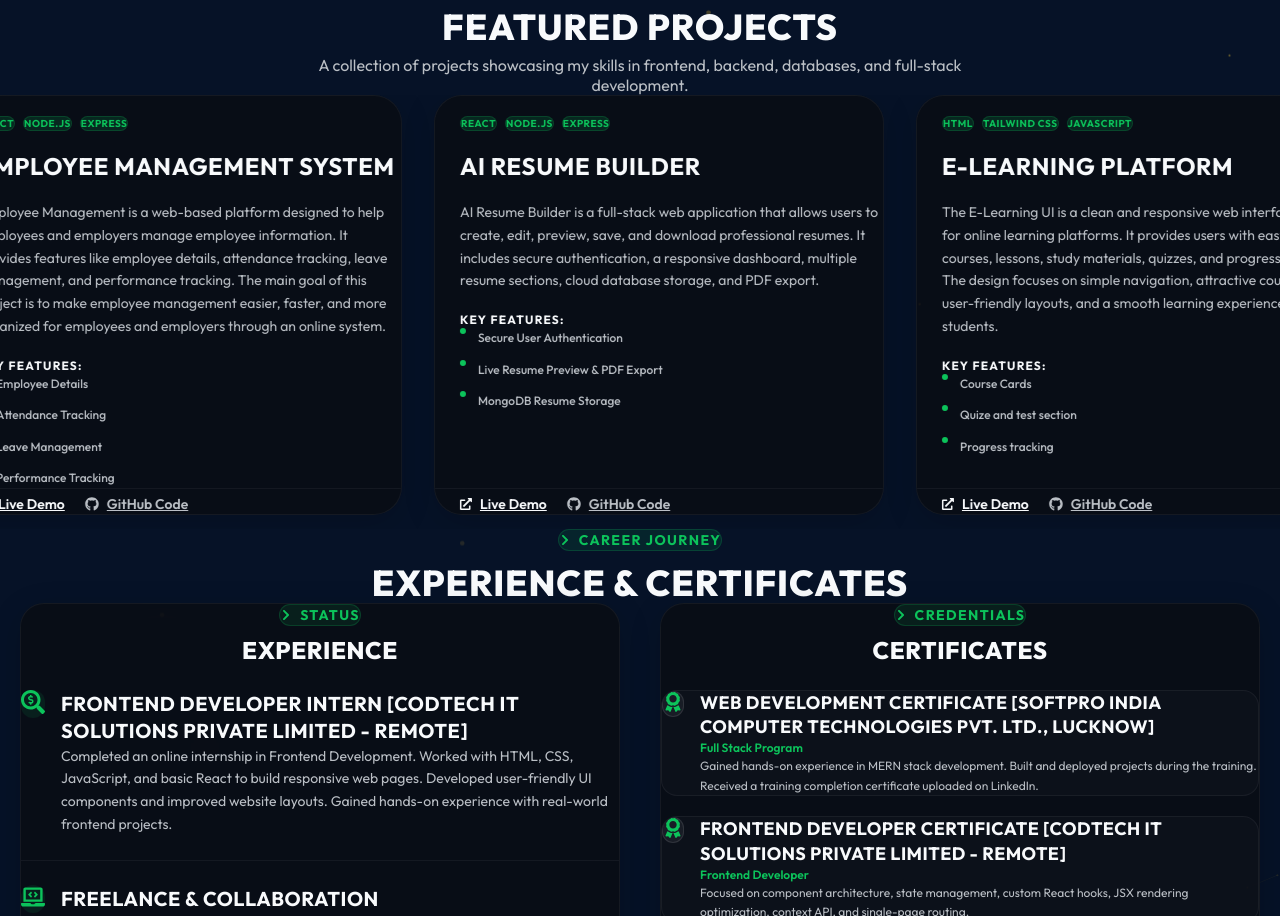
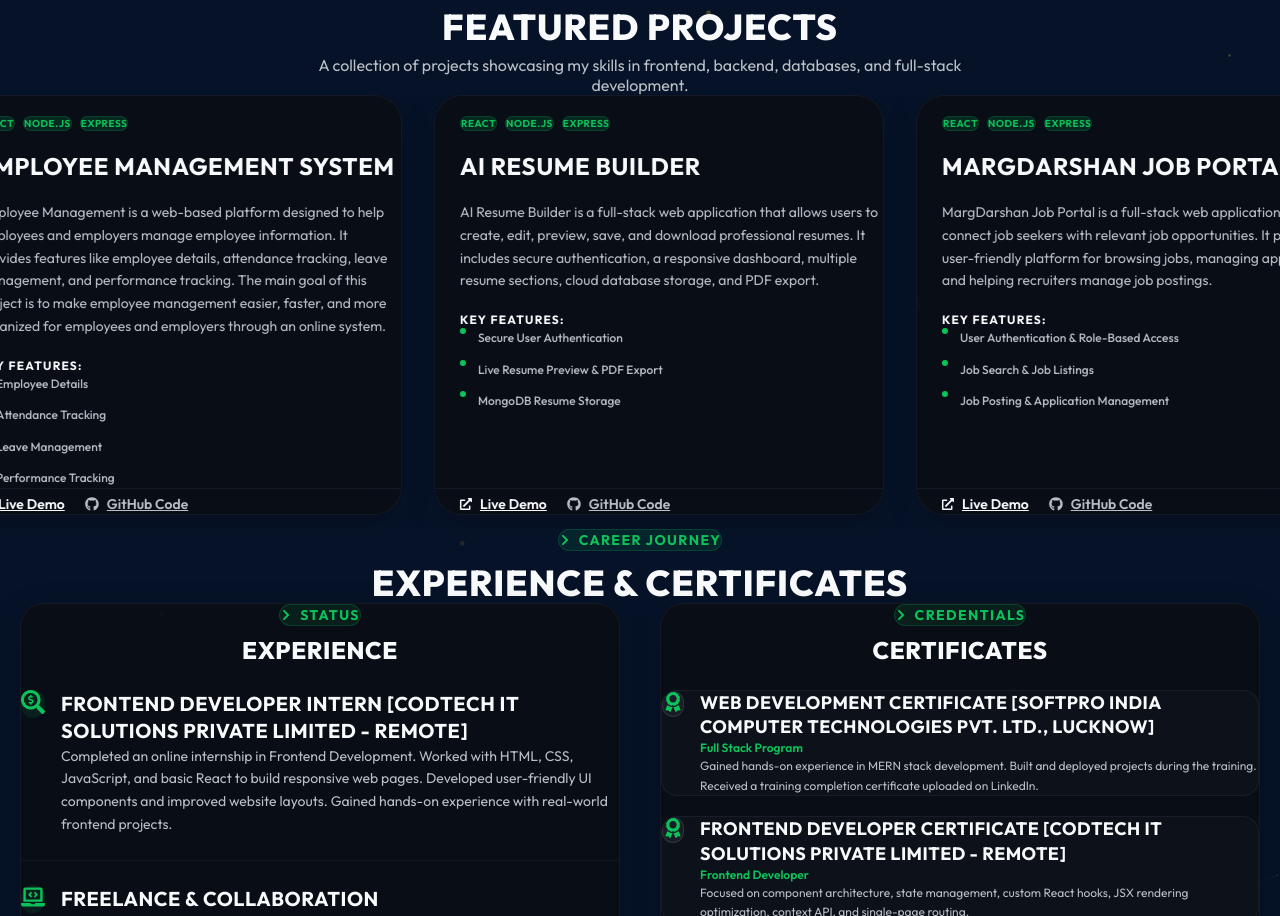
Before and after one commit to ayushthakur988989/Portfolio, a React (Vite) app in the folder frontend/: page / in a window 1280 px wide. Shown: the part 2189-3105 px from the top of the page. Built offline with nearby package versions, Linux system fonts and the light colour scheme; no server answers; a web font is replaced by a local one.

Commit message:
some project correction

```diff
--- a/frontend/src/components/Projects.jsx
+++ b/frontend/src/components/Projects.jsx
@@ -31,22 +31,30 @@ const projects = [
     live: 'https://ai-resume-eosin-one.vercel.app/',
     github: 'https://github.com/ayushthakur988989/ai-resume',
   },
-  {
-    name: 'E-Learning Platform',
-    desc: 'The E-Learning UI is a clean and responsive web interface designed for online learning platforms. It provides users with easy access to courses, lessons, study materials, quizzes, and progress tracking. The design focuses on simple navigation, attractive course cards, user-friendly layouts, and a smooth learning experience for students.',
-    tech: ['HTML', 'Tailwind CSS', 'JavaScript', 'CSS'],
-    features: ['Course Cards', 'Quize and test section', 'Progress tracking'],
-    live: 'https://github.com/ayushthakur988989/E-LEARNING-PLATFORM-UI',
-    github: 'https://github.com/ayushthakur988989',
-  },
-  {
-    name: 'Real-time chat application',
-    desc: 'A Real-Time Chat Application is a web-based messaging platform that allows users to send and receive messages instantly. It provides a smooth communication experience with features like live chat, user authentication, online/offline status, and message history. The main goal of this project is to make communication fast, secure, and user-friendly.',
-    tech: ['HTML', 'Tailwind CSS', 'Json', 'JavaScript'],
-    features: ['Instant massaging', 'User authentication', 'Online/Offline status'],
-    live: 'https://github.com/ayushthakur988989/-REAL-TIME-CHAT-APPLICATION',
-    github: 'https://github.com/ayushthakur988989',
-  },
+ {
+  name: 'MargDarshan Job Portal',
+  desc: 'MargDarshan Job Portal is a full-stack web application designed to connect job seekers with relevant job opportunities. It provides a user-friendly platform for browsing jobs, managing applications, and helping recruiters manage job postings.',
+  tech: ['React', 'Node.js', 'Express', 'MongoDB', 'CSS'],
+  features: [
+    'User Authentication & Role-Based Access',
+    'Job Search & Job Listings',
+    'Job Posting & Application Management',
+  ],
+  live: 'https://marg-darshan-jobportal.vercel.app/',
+  github: 'https://github.com/ayushthakur988989/MargDarshan-jobportal',
+},
+ {
+  name: 'Cricketer Portfolio',
+  desc: 'Cricketer Portfolio is a modern and interactive personal portfolio website designed for a professional cricketer. It showcases the player profile, achievements, career highlights, skills, statistics, and other important information through a responsive and engaging user interface.',
+  tech: ['React', 'JavaScript', 'CSS', 'Three.js', 'React Three Fiber'],
+  features: [
+    'Interactive Player Profile & Hero Section',
+    'Career Highlights & Achievements',
+    'Responsive Modern Sports UI',
+  ],
+  live: 'https://cricketer-portfolio-one.vercel.app/',
+  github: 'https://github.com/ayushthakur988989/cricketer-portfolio',
+}
 ];
 
 const Projects = () => {
```
